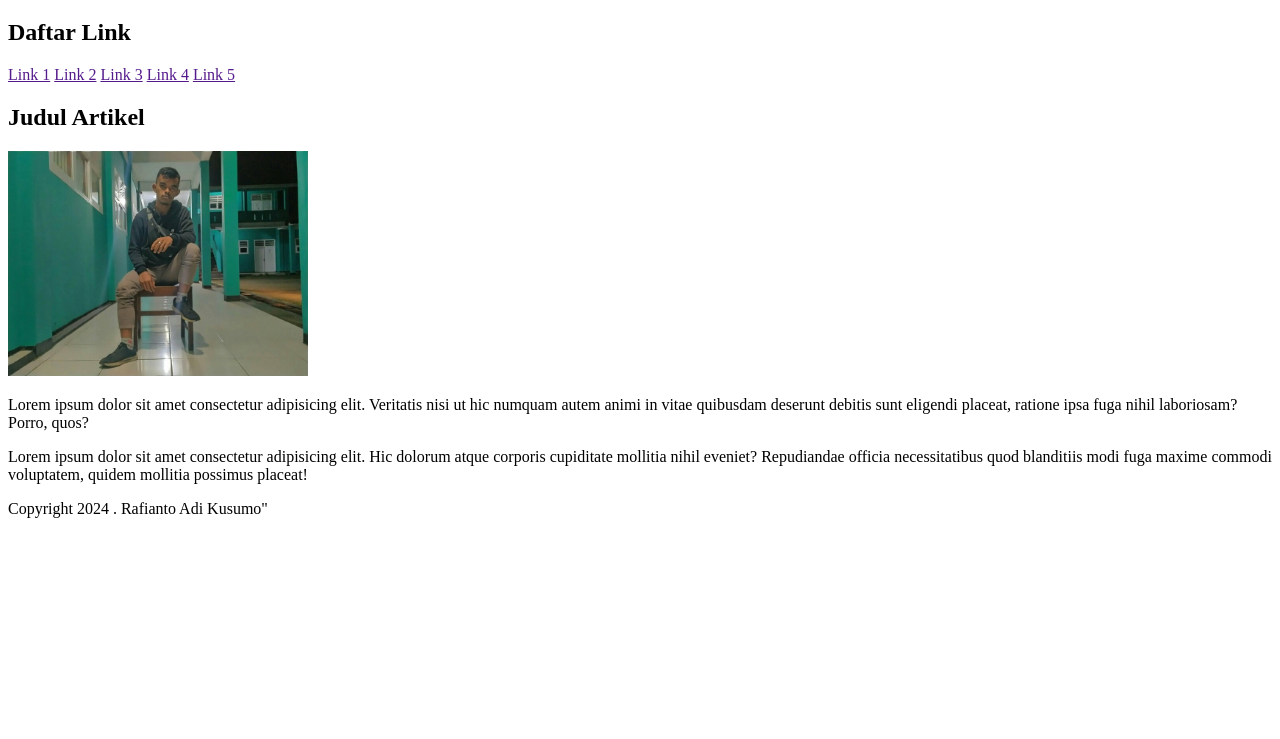
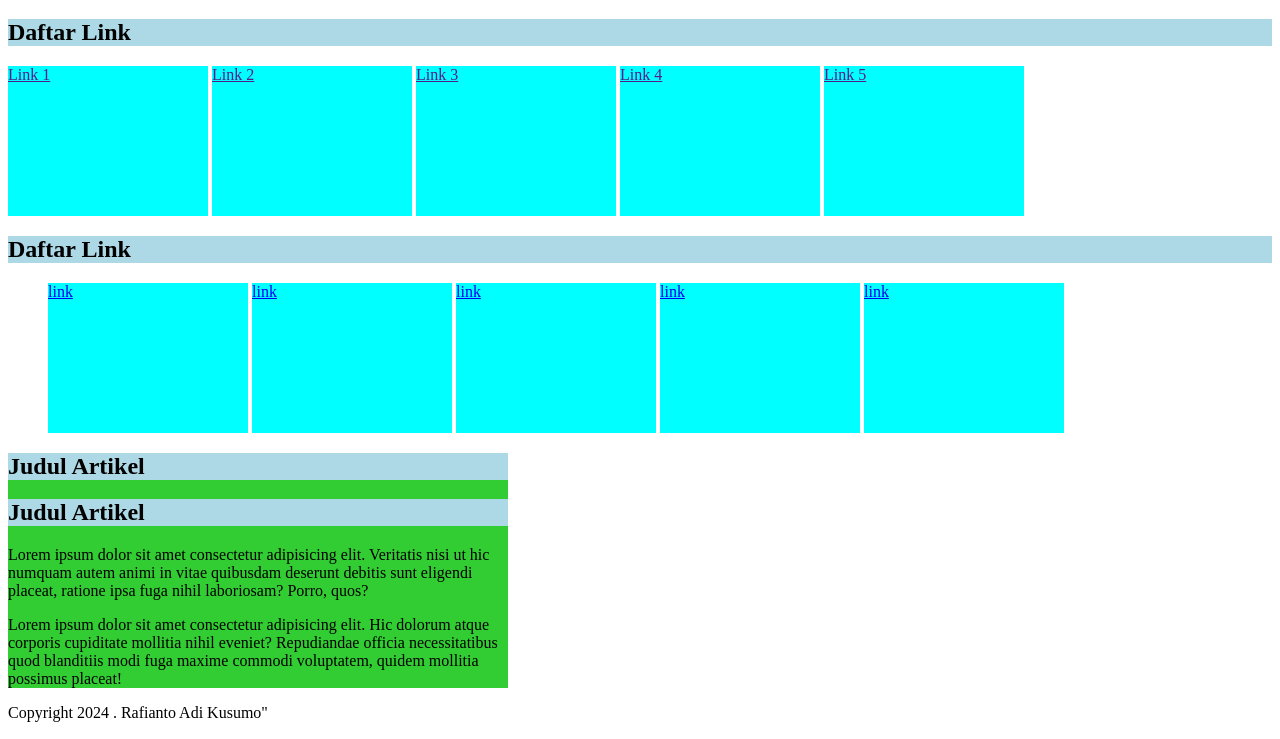
Before and after one commit to Rafiadi28/BAHAN-BELAJAR-WEB-HTML-UNTUK-SISWA, a plain HTML site: page csslayouting/latihan1/display.html in a window 1280 px wide. Shown: the part 61-800 px from the top of the page. Drawn offline with Linux system fonts and the light colour scheme.

Commit message:
display update

```diff
--- a/csslayouting/latihan1/display.html
+++ b/csslayouting/latihan1/display.html
@@ -4,6 +4,8 @@
     <meta charset="UTF-8">
     <meta name="viewport" content="width=device-width, initial-scale=1.0">
     <title> CSS Display</title>
+    <link rel="stylesheet" href="style.css">
+
 </head>
 <body>
     <!-- Fungsi Div Pada CSS Untuk Pengelompokan -->
@@ -19,10 +21,25 @@
         <a href="">Link 4</a>
         <a href="">Link 5</a>
     </div>
-<!-- Div Main Untuk Konten Utaman -->
+<!-- cara mengubah element blok menjadi inline -->
+    <!-- caranya yaitu ul>li*5>a[href=#]{link} -->
+    <div class="navigasi">
+        <h2>Daftar Link</h2>
+        <ul>
+            <li><a href="#">link</a></li>
+            <li><a href="#">link</a></li>
+            <li><a href="#">link</a></li>
+            <li><a href="#">link</a></li>
+            <li><a href="#">link</a></li>
+        </ul>
+    </div>
+
+
+<!-- Div Main Untuk Konten Utama (main) -->
     <div class="main">
         <h2>Judul Artikel</h2>
-        <img src="/latihan1/gambar/amir.jpg" width="300px" >
+        <h2>Judul Artikel</h2>
+        <img src="/latihan1/gambar/amir.jpg">
         <p>Lorem ipsum dolor sit amet consectetur adipisicing elit.
             <!-- fungsi span yaitu untuk mengelompokan paragraf -->
             Veritatis <span>nisi ut hic numquam autem animi in vitae quibusdam deserunt debitis</span> sunt eligendi placeat,
--- /dev/null
+++ b/csslayouting/latihan1/style.css
@@ -0,0 +1,48 @@
+/* inline untuk text tidak bisa diubah ukuranya contoh link */
+/* a {
+    background-color: aqua;
+}  */
+/* inilne gambar bisa diubah ukuranya karena berbentuk gambar */
+
+/* inline-block berbeda dengan inline yang biasanya
+inline-block bisa diubah ukuran tulisanya */
+a {
+    background-color: aqua;
+    width: 200px;
+    height: 150px;
+    display:inline-block
+}
+
+img{
+    width: 200px; height: 150px;
+}
+
+/* element block dapat menyimpan tag dengan element inleine
+, inline-block,bahkan element blok lagi
+jadi element block harus diatur agar tampilan bisa sesuai dengan keinginan
+contoh element block h1-h6,p,ol,ul,li,form,hr,div*/
+/*
+h1, h2, p{
+    background-color: lightgrey;
+} */
+
+/* memberikan warna baground element-blok di main  */
+.main{
+    background-color: limegreen;
+    width: 500px;
+}
+
+/* memberikan warna baground pada element blok h2 */
+h2 {
+    background-color: lightblue;
+}
+
+/* cara menghilang gambar pada element block */
+img {
+    display: none;
+}
+
+/* cara mengubah element blok menjadi inline */
+.navigasi li {
+    display: inline;
+}
```
